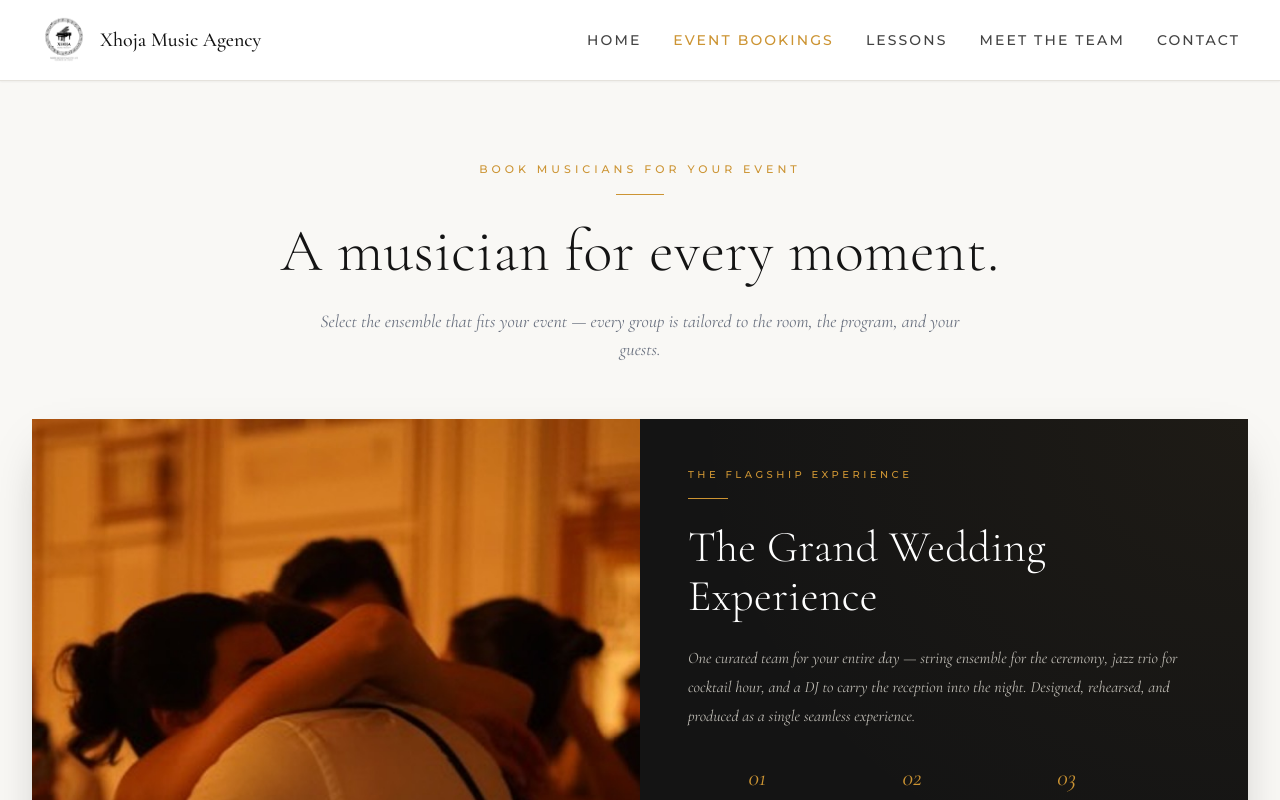
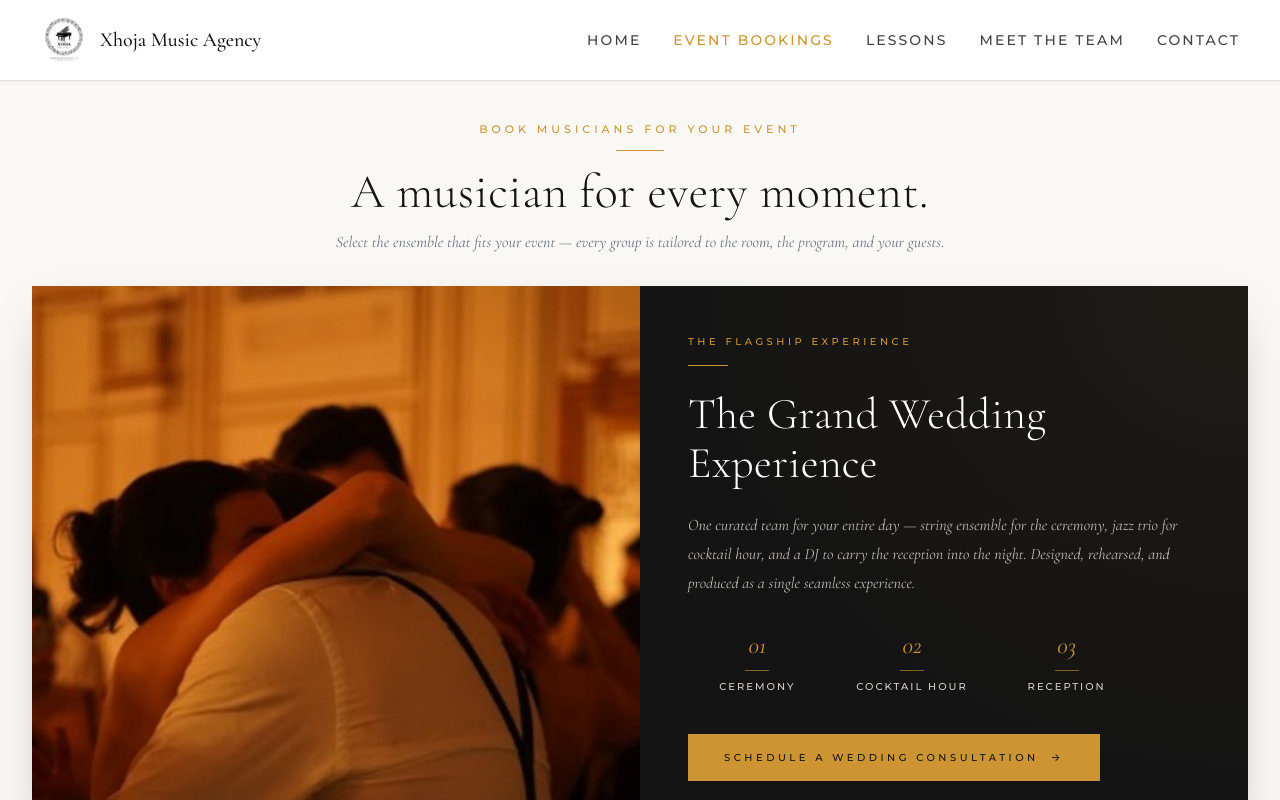
Before and after one commit to xhojamusicagency-cmd/xhoja-music-agency, a React (Vite) app: page /ensembles in a window 1280 px wide. Shown: the top 800 px of the page. Built offline with nearby package versions, Linux system fonts and the light colour scheme.

Commit message:
Restore landscape cards with full duo/trio musicians, compress hero so flagship fits in viewport

```diff
--- a/src/pages/Ensembles.tsx
+++ b/src/pages/Ensembles.tsx
@@ -83,17 +83,17 @@ export default function Ensembles() {
 
   return (
     <div className="bg-cream-light">
-      {/* Page header — balanced and elegant */}
-      <section className="bg-cream-light pt-16 pb-12 md:pt-20 md:pb-14">
+      {/* Page header — elegant but compact so flagship sits above the fold */}
+      <section className="bg-cream-light pt-8 pb-6 md:pt-10 md:pb-8">
         <div className="max-w-4xl mx-auto px-4 sm:px-6 lg:px-8 text-center">
-          <p className="text-gold uppercase tracking-[4px] text-[11px] mb-4 font-medium">
+          <p className="text-gold uppercase tracking-[4px] text-[11px] mb-3 font-medium">
             Book Musicians For Your Event
           </p>
-          <div className="w-12 h-px bg-gold mx-auto mb-6"></div>
-          <h1 className="font-serif text-[40px] sm:text-[52px] md:text-[60px] font-light leading-[1.08] tracking-[0.5px] mb-6 text-dark">
+          <div className="w-12 h-px bg-gold mx-auto mb-4"></div>
+          <h1 className="font-serif text-[32px] sm:text-[42px] md:text-[48px] font-light leading-[1.08] tracking-[0.5px] mb-3 text-dark">
             A musician for every moment.
           </h1>
-          <p className="font-serif italic text-base md:text-lg text-gray-500 max-w-2xl mx-auto leading-[1.7]">
+          <p className="font-serif italic text-sm md:text-base text-gray-500 max-w-2xl mx-auto leading-[1.6]">
             Select the ensemble that fits your event &mdash; every group is tailored to the room, the program, and your guests.
           </p>
         </div>
@@ -104,7 +104,7 @@ export default function Ensembles() {
         const flagship = ENSEMBLES.find((e) => e.flagship);
         if (!flagship) return null;
         return (
-          <section className="bg-cream-light pb-16 md:pb-20">
+          <section className="bg-cream-light pb-10 md:pb-12">
             <div className="max-w-7xl mx-auto px-4 sm:px-6 lg:px-8">
               <Link
                 to={consultUrl(flagship.name)}
@@ -112,7 +112,7 @@ export default function Ensembles() {
               >
                 <div className="grid grid-cols-1 lg:grid-cols-2 items-stretch">
                   {/* Image side — balanced 50/50 split, fixed min-height for consistency */}
-                  <div className="relative h-[320px] lg:h-auto lg:min-h-[520px] overflow-hidden bg-dark">
+                  <div className="relative h-[320px] lg:h-auto lg:min-h-[460px] overflow-hidden bg-dark">
                     {flagship.image && (
                       <img
                         src={flagship.image}
@@ -209,7 +209,7 @@ export default function Ensembles() {
                 )}
 
                 <div
-                  className={`aspect-[4/5] relative overflow-hidden ${
+                  className={`aspect-[4/3] relative overflow-hidden ${
                     e.custom
                       ? 'bg-white border border-dashed border-gold flex items-center justify-center'
                       : 'bg-dark'
```
Also changed, not shown: public/duo-performance.jpg, public/trio-performance.jpg.
